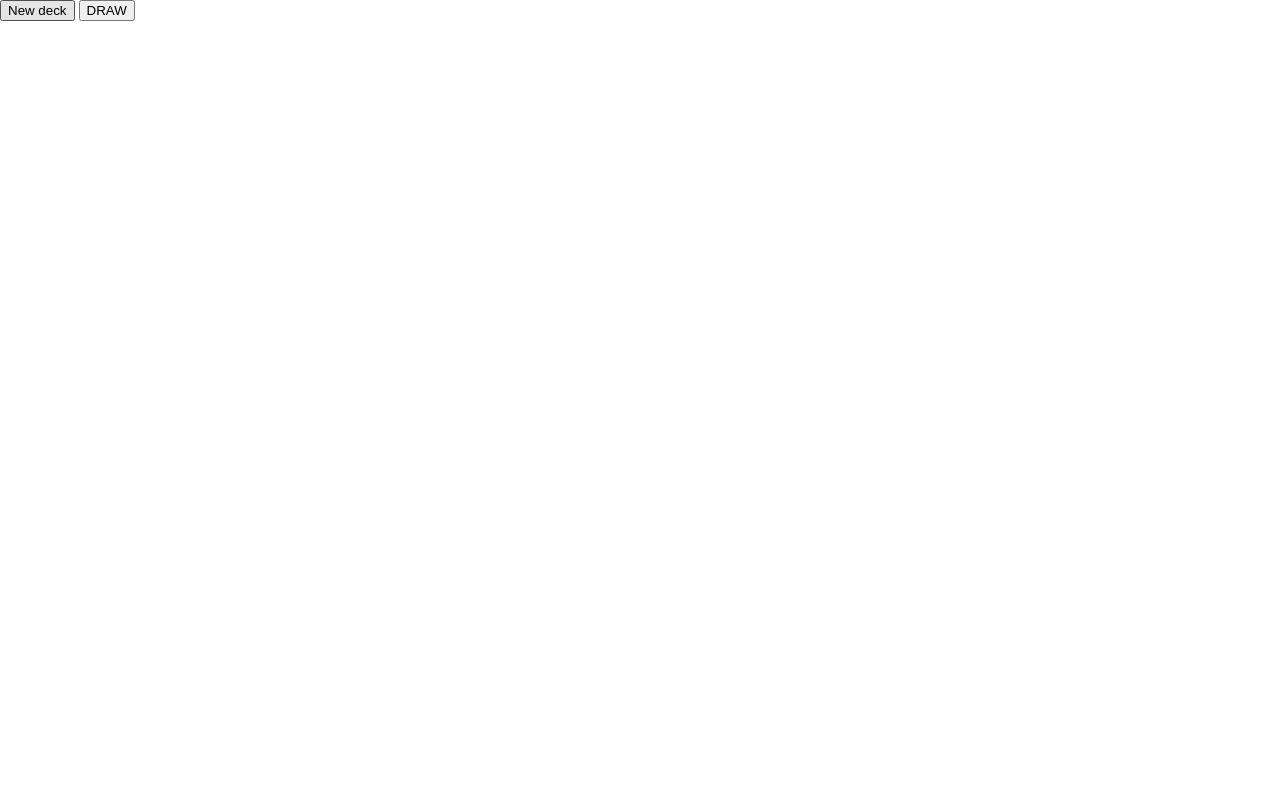
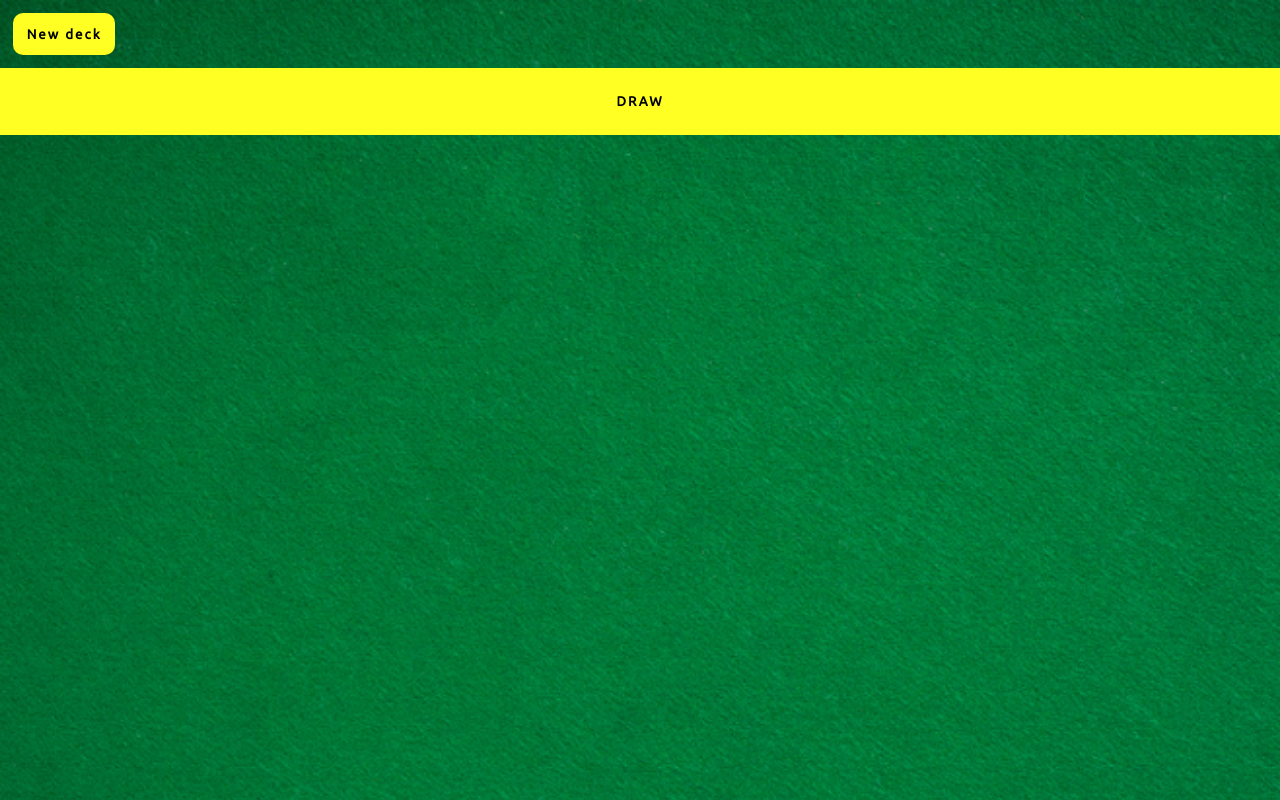
Before and after one commit to adriennfazekas/war, a plain HTML site: page index.html in a window 1280 px wide. Drawn offline with Linux system fonts and the light colour scheme.

Commit message:
display tha cards and add some css style

```diff
--- a/index.css
+++ b/index.css
@@ -5,4 +5,26 @@
 html, body {
     margin: 0;
     padding: 0;
+    background-image: url(table.png);
+    background-size: cover;
+    background-repeat: no-repeat;
 }
+
+button {
+    border: none;
+    font-weight: 600;
+    letter-spacing: 2px;
+    font-family: 'Ubuntu', sans-serif;
+    background-color: rgb(255, 255, 36);
+}
+
+.newdeck-btn {
+    padding: 1em;
+    border-radius: 10px;
+    margin: 1em;
+}
+.draw-btn {
+    width: 100%;
+    height: 5em;
+
+}
--- a/index.html
+++ b/index.html
@@ -1,11 +1,19 @@
 <html>
     <head>
         <link rel="stylesheet" href="index.css">
+        <link href="https://fonts.googleapis.com/css2?family=Ubuntu&display=swap" rel="stylesheet">
     </head>
     <body>
         <div class="container" id="container">
             <button class="newdeck-btn" id="newdeck-btn">New deck</button>
+
+            <div class="card-field" id="card-field">
+
+            </div>
+
             <button class="draw-btn" id="draw-btn">DRAW</button>
+
+
 
         </div>
 
--- a/index.js
+++ b/index.js
@@ -17,6 +17,11 @@ function drawCard() {
     fetch(`https://apis.scrimba.com/deckofcards/api/deck/${deckId}/draw/?count=2`)
         .then(res => res.json())
         .then(data => {
-            console.log(data.cards[0], data.cards[1])
+            console.log(data, data.cards[0], data.cards[1])
+            document.getElementById("card-field").innerHTML = `
+            <img src=${data.cards[0].image} />
+            <img src=${data.cards[1].image} />
+
+            `
         })
 }
```
Also changed, not shown: table.png (added).
